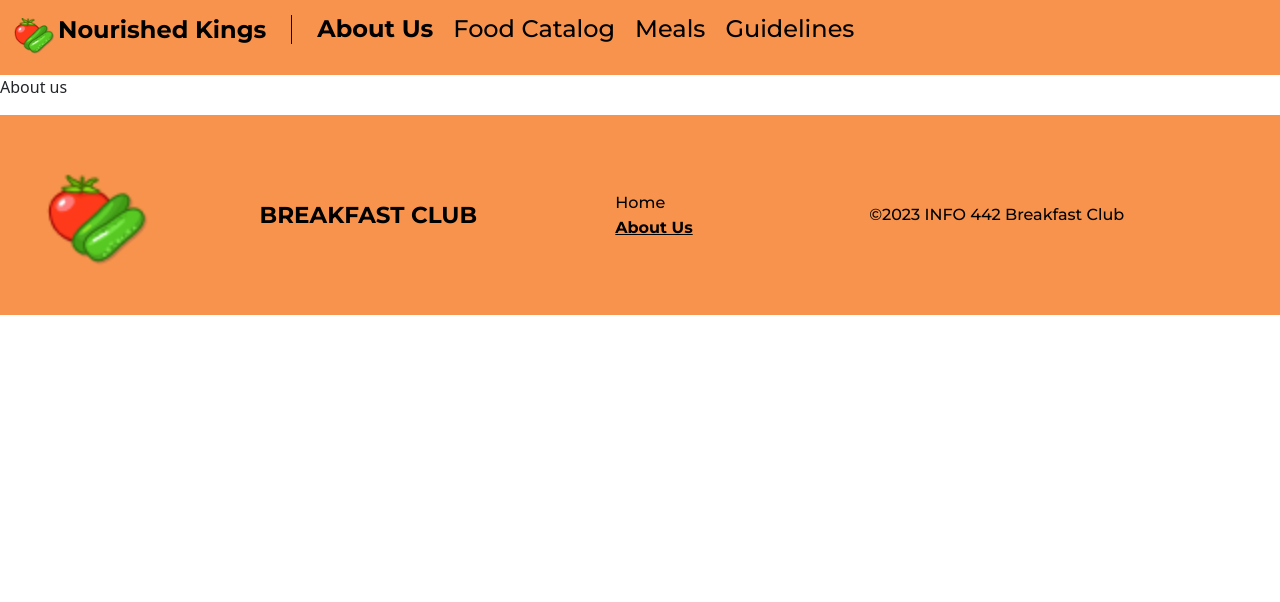
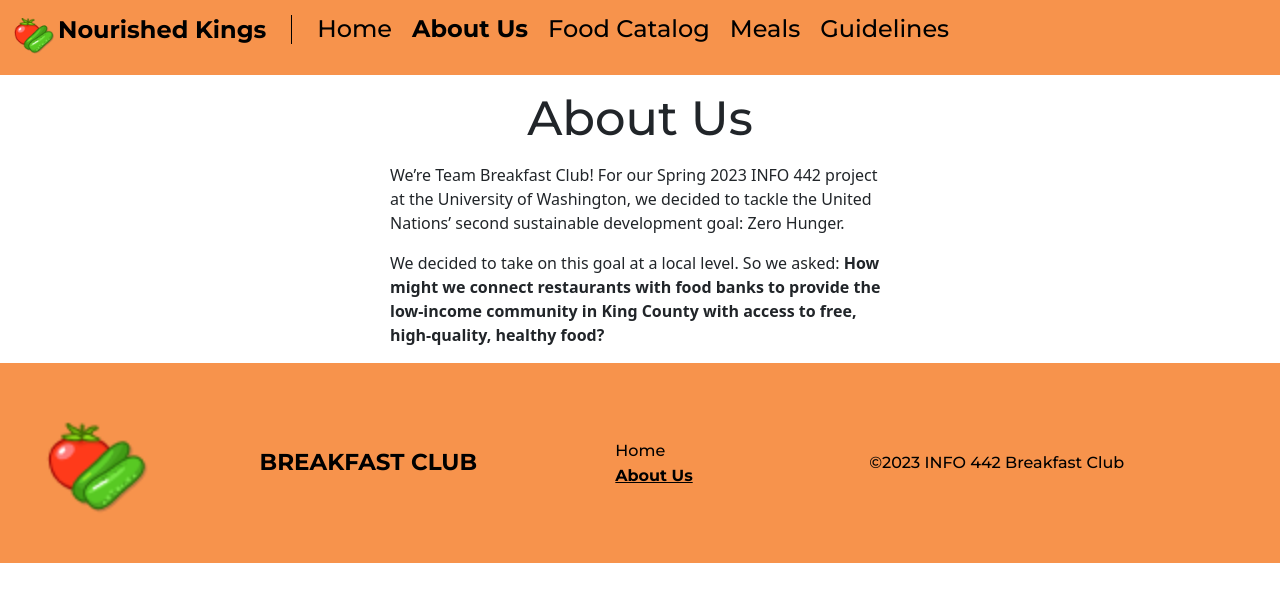
Before and after one commit to UW-INFO442-SP23/breakfast-club, a React (Create React App) app: page /About in a window 1280 px wide. Shown: the top 602 px of the page. Built offline with nearby package versions, Linux system fonts and the light colour scheme; the HTML template or start-up script is replaced by a standard one.

Commit message:
about us

```diff
--- a/src/components/navbar.js
+++ b/src/components/navbar.js
@@ -11,6 +11,7 @@ export default function Navbar() {
       </div>
       <nav className="nav">
         <ul>
+          <CustomLink to="/">Home</CustomLink>
           <CustomLink to="/About">About Us</CustomLink>
           <CustomLink to="/Catalog">Food Catalog</CustomLink>
           <CustomLink to="/Meals">Meals</CustomLink>
--- a/src/index.css
+++ b/src/index.css
@@ -105,4 +105,20 @@
   font-family: 'Montserrat';
 }
 
+h1 {
+  text-align: center;
+  margin-top: 15px;
+  margin-bottom: 15px;
+  font-family: 'Montserrat';
+  font-size: 48px;
+}
+
+.paragraphDiv {
+  margin: auto;
+  width: 500px;
+}
+
+.paragraphDiv p {
+  justify-self: center;
+}
 /* 404 Page */
--- a/src/pages/about-us.js
+++ b/src/pages/about-us.js
@@ -2,7 +2,16 @@ import React from 'react';
 export default function AboutUs(props) {
     return (
         <div>
-            <p>About us</p>
+            <h1>About Us</h1>
+            <div className="paragraphDiv">
+            <p>We’re Team Breakfast Club! For our Spring 2023 INFO 442 project at the University of Washington, we decided to tackle the United Nations’ second sustainable development goal: Zero Hunger.</p>
+            </div>
+
+            <div className="paragraphDiv">
+            <p>We decided to take on this goal at a local level. So we asked: <strong>How might we connect restaurants with food banks to provide the low-income community in King County with access to free, high-quality, healthy food?</strong></p>
+            </div>
+
+
         </div>
     );
 
--- a/src/pages/home.js
+++ b/src/pages/home.js
@@ -2,7 +2,7 @@ import React from 'react';
 export default function Home(props) {
     return(
         <div>
-            <p className="mx-auto p-2">This is home</p>
+            <p className="p-2">This is home</p>
         </div>
     );
 }
```
